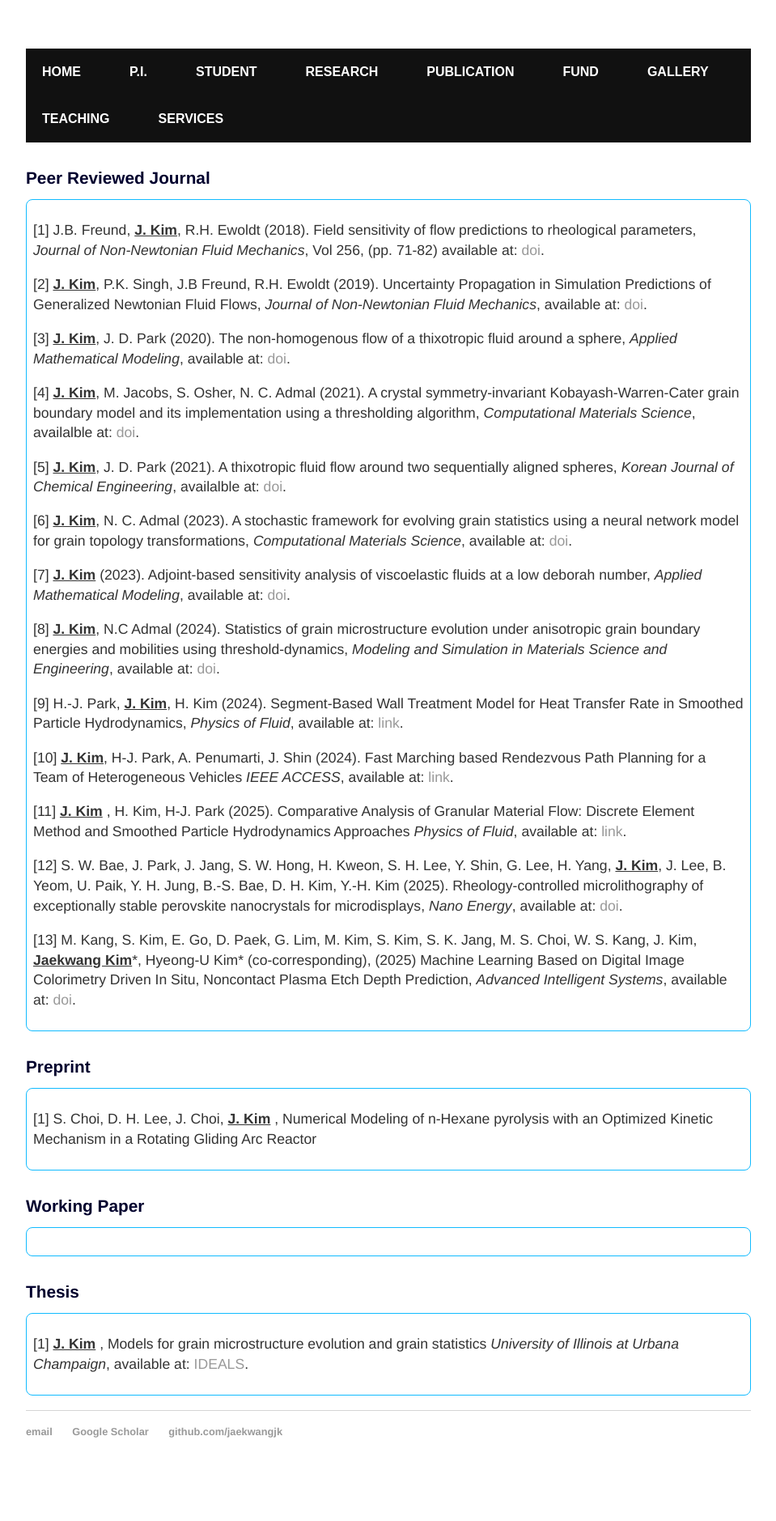
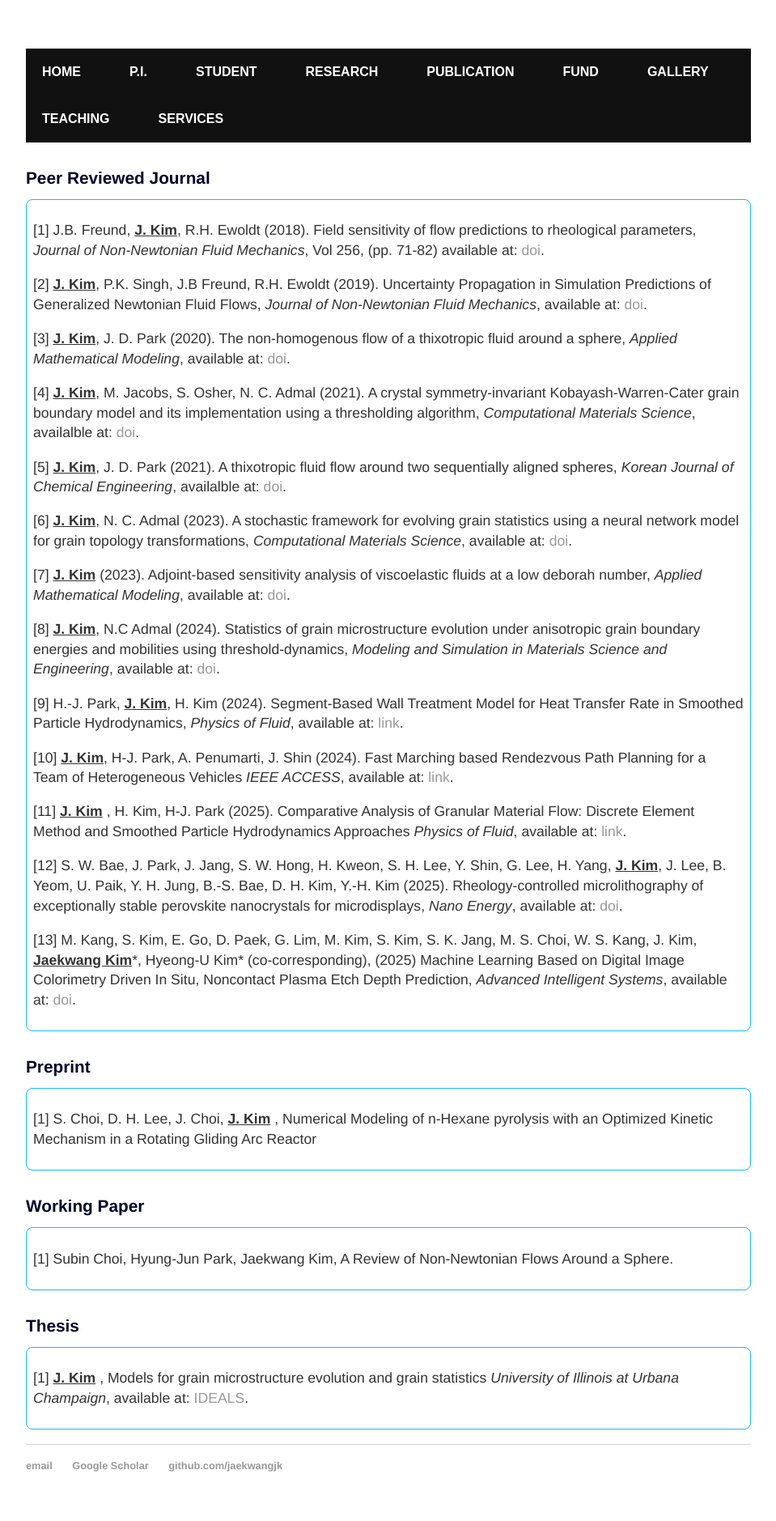
Before and after one commit to jaekwangjk/jaekwangjk.github.io, a Jekyll site: the page built from publication.html, in a window 1280 px wide. Shown: the whole page at 81% size, without its empty margins (160-1119 px from the left). Built offline with Jekyll 4.4.1, drawn with Linux system fonts in a browser that asks for light colours; before the commit the page ends 1837 px from its top, so only the background shows below that.

Commit message:
Update publication.html

```diff
--- a/publication.html
+++ b/publication.html
@@ -114,7 +114,7 @@ Optimized Kinetic Mechanism in a Rotating Gliding Arc Reactor
 	<div class="rounded">
 
 	<p>
-
+	[1] Subin Choi, Hyung-Jun Park, Jaekwang Kim, A Review of Non-Newtonian Flows Around a Sphere.
 	</p>
 	</div>
 
```
